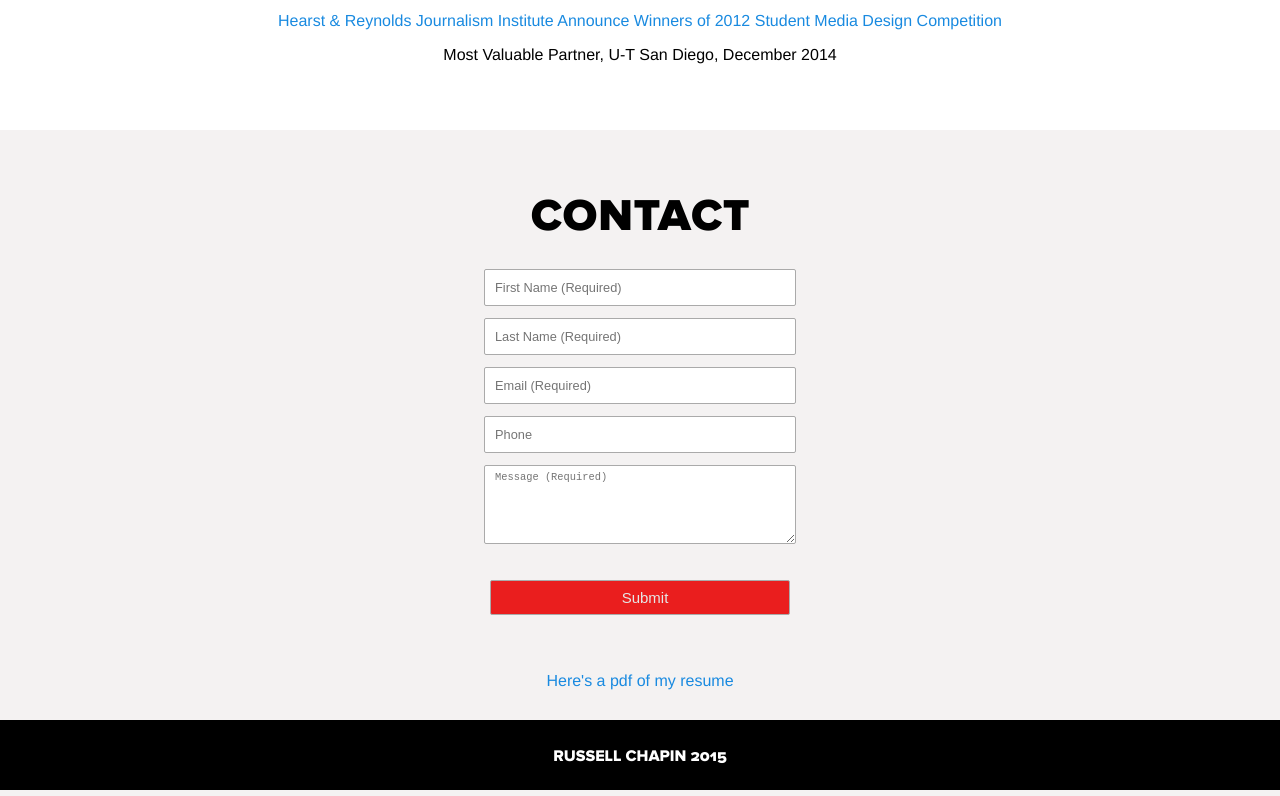
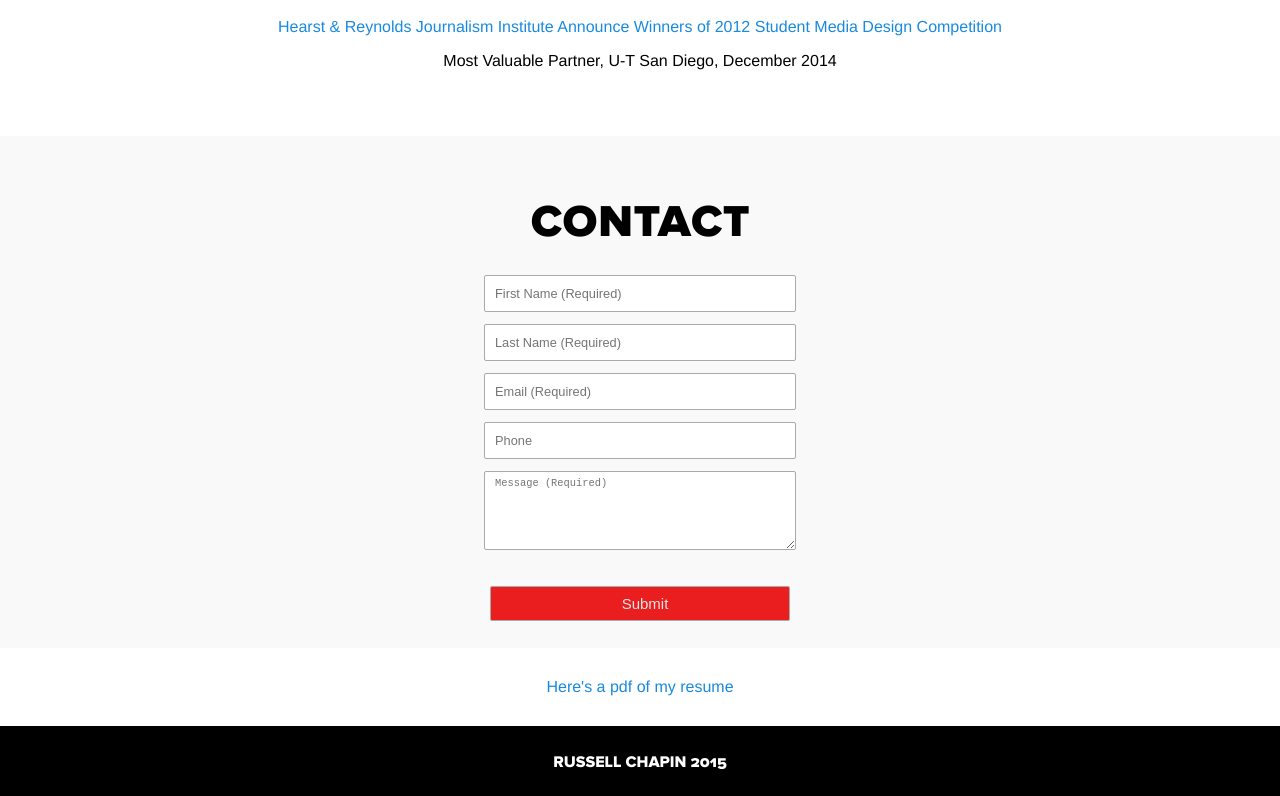
Before and after one commit to russellchapin/russellchapin, a plain HTML site: page index.html in a window 1280 px wide. Shown: the part 2968-3764 px from the top of the page. Drawn offline with Linux system fonts and the light colour scheme.

Commit message:
update portfolio photos and change styling for background

```diff
--- a/css/russell_style.css
+++ b/css/russell_style.css
@@ -21,7 +21,7 @@ body{
 	text-align:center;
 	padding:0 !important;
 	top:0;
-	background: #F4F2F2;
+	background: #F9F9F9;
 }
 
 html{
@@ -203,7 +203,6 @@ footer{
 	padding-top: 40px;
 	display: inline-block;
 	position: relative;
-	background: #F4F2F2;
 	height: auto;
 
 }
@@ -317,6 +316,7 @@ footer{
     margin: 0 20px 40px 20px;
     width: 330px;
     float: left;
+    border: solid 1px #eeeeee;
     background: #ffffff;
     box-shadow: 0px 0px 4px 1px rgba(0,0,0,0.08);
     -webkit-box-shadow: 0px 0px 4px 1px rgba(0,0,0,0.08);
@@ -362,12 +362,12 @@ a.product_shadow_link {
 }
 
 .checker{
-	background-color: #F4F2F2;
+	background-color: #ffffff;
 	padding:20px 0;
 }
 
 .checker > a > p{
-	width: 20%;
+	width: 50%;
 	margin: 0 auto;
 	padding: 10px;
 }
```
Also changed, not shown: img/portfolio_sites/asum.png, img/portfolio_sites/ut_about.png, img/portfolio_sites/veloctiygrowth.png.
